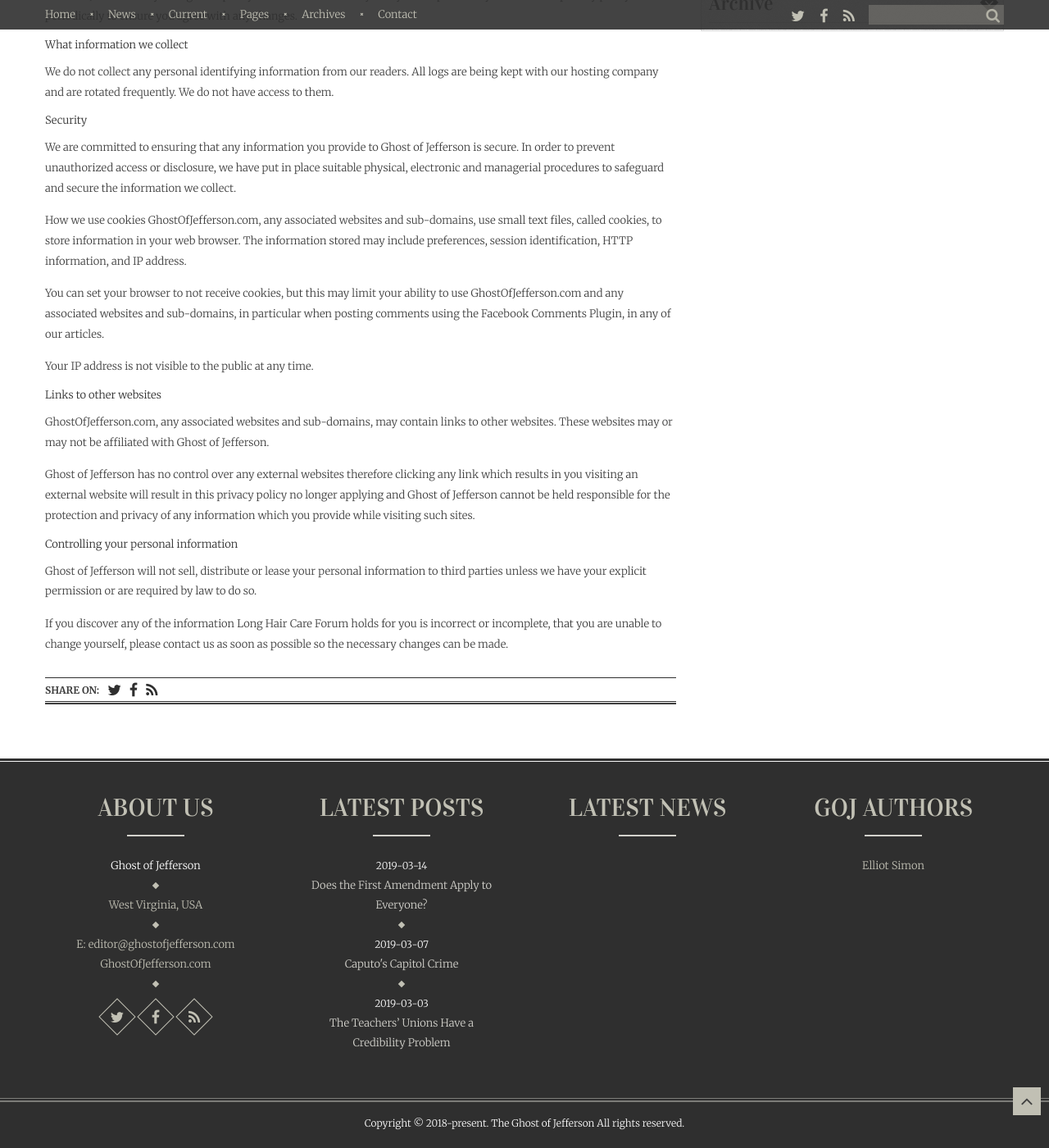
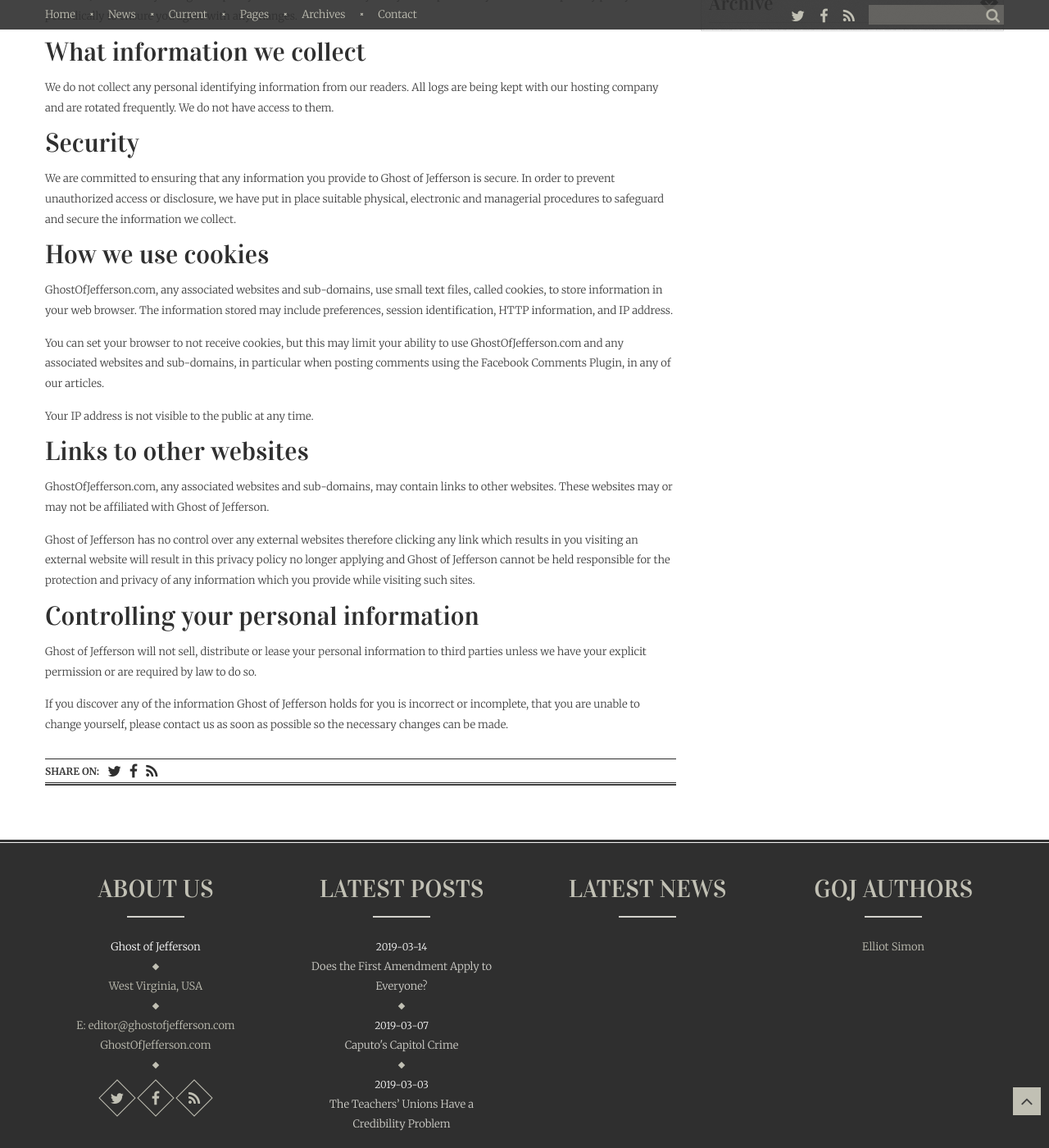
Before and after one commit to niden-net/ghostofjefferson-com, a Jekyll site: the page built from _pages/privacy-policy.md, in a window 1280 px wide and 1400 px high, scrolled down 480 px. Shown: the whole window at 82% size. Built offline with Jekyll 4.4.1, drawn with Linux system fonts in a browser that asks for light colours; a script that is not in the unit is left out.

Commit message:
Update Page “privacy-policy”

```diff
--- a/_pages/privacy-policy.md
+++ b/_pages/privacy-policy.md
@@ -9,25 +9,25 @@ Ghost of Jefferson is committed to ensuring that your privacy is protected. Any
 
 Ghost of Jefferson may change this policy as and when necessary. It is your responsibility to check this privacy policy periodically to ensure you agree with any changes.
 
-### What information we collect
+## What information we collect
 We do not collect any personal identifying information from our readers. All logs are being kept with our hosting company and are rotated frequently. We do not have access to them.
 
-### Security
+## Security
 We are committed to ensuring that any information you provide to Ghost of Jefferson is secure. In order to prevent unauthorized access or disclosure, we have put in place suitable physical, electronic and managerial procedures to safeguard and secure the information we collect.
 
-How we use cookies
+## How we use cookies
 GhostOfJefferson.com, any associated websites and sub-domains, use small text files, called cookies, to store information in your web browser. The information stored may include preferences, session identification, HTTP information, and IP address.
 
 You can set your browser to not receive cookies, but this may limit your ability to use GhostOfJefferson.com and any associated websites and sub-domains, in particular when posting comments using the Facebook Comments Plugin, in any of our articles.
 
 Your IP address is not visible to the public at any time.
 
-### Links to other websites
+## Links to other websites
 GhostOfJefferson.com, any associated websites and sub-domains, may contain links to other websites. These websites may or may not be affiliated with Ghost of Jefferson.
 
 Ghost of Jefferson has no control over any external websites therefore clicking any link which results in you visiting an external website will result in this privacy policy no longer applying and Ghost of Jefferson cannot be held responsible for the protection and privacy of any information which you provide while visiting such sites.
 
-### Controlling your personal information
+## Controlling your personal information
 Ghost of Jefferson will not sell, distribute or lease your personal information to third parties unless we have your explicit permission or are required by law to do so.
 
-If you discover any of the information Long Hair Care Forum holds for you is incorrect or incomplete, that you are unable to change yourself, please contact us as soon as possible so the necessary changes can be made.
+If you discover any of the information Ghost of Jefferson holds for you is incorrect or incomplete, that you are unable to change yourself, please contact us as soon as possible so the necessary changes can be made.
```
